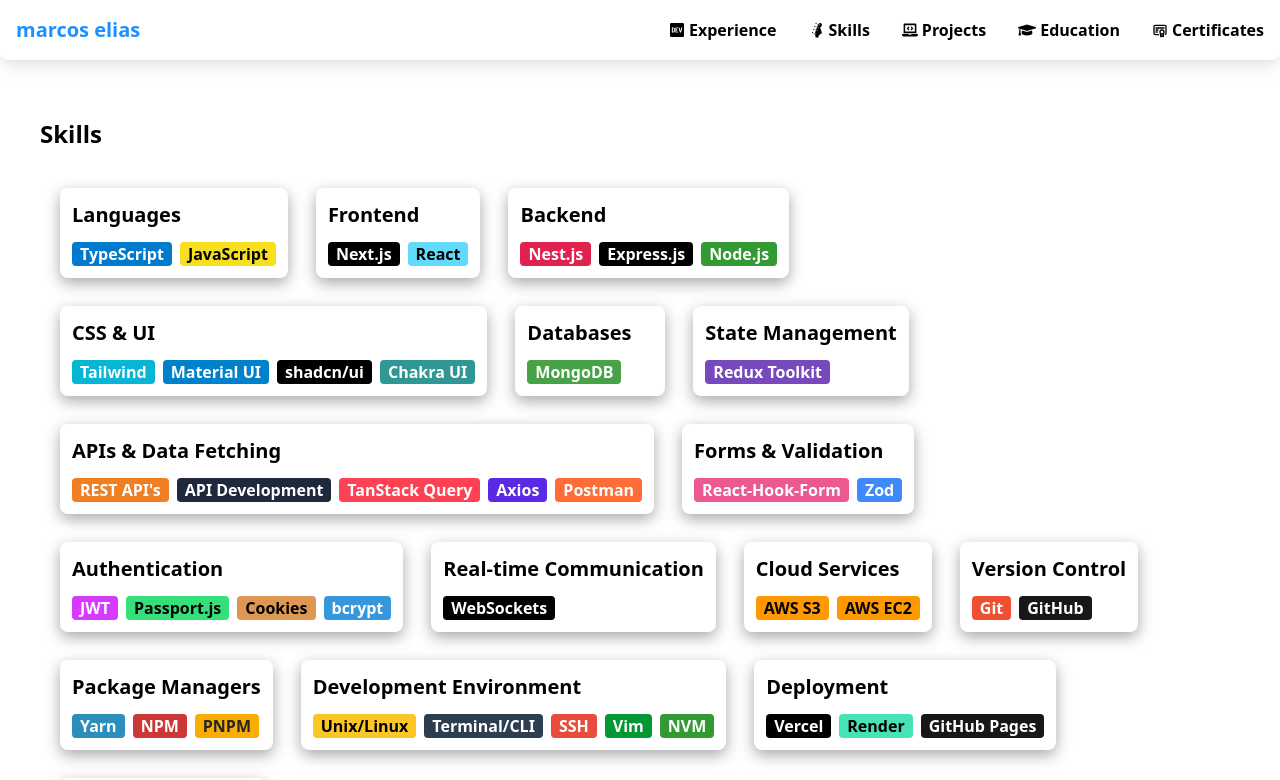
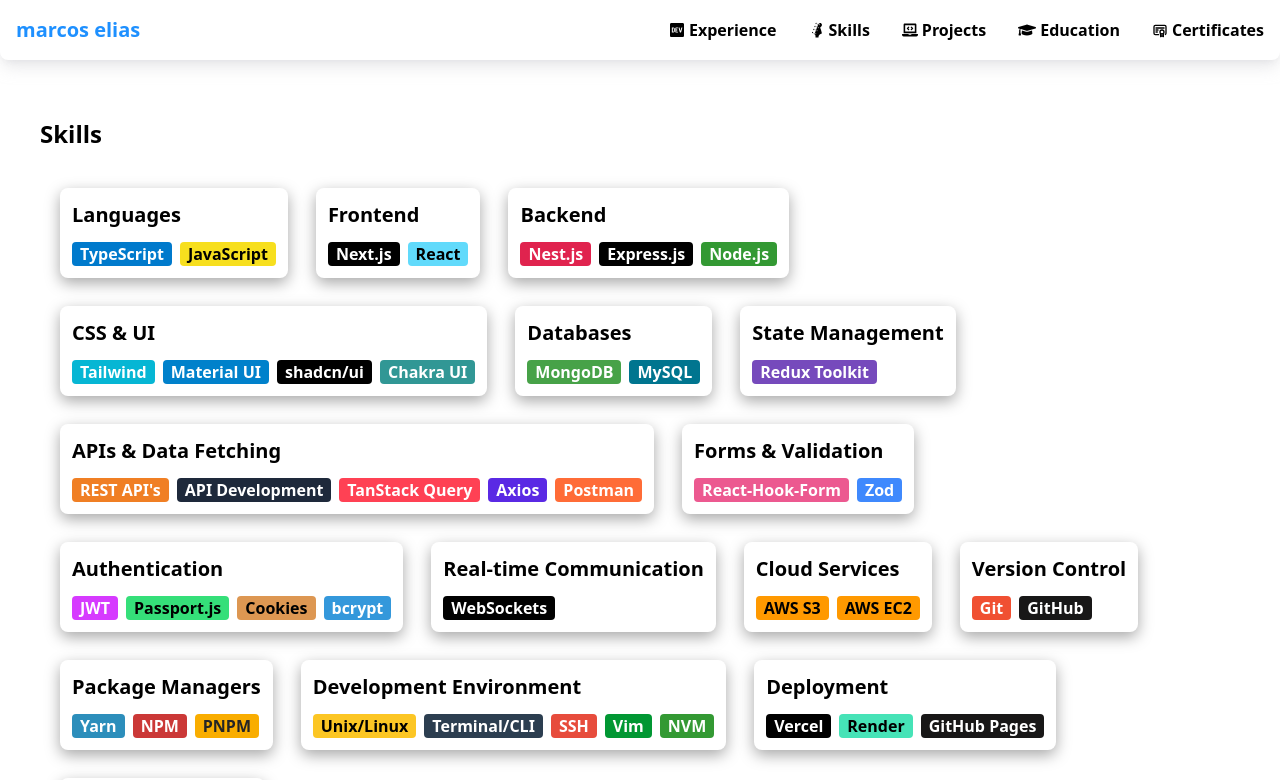
Before and after one commit to mark-elias/MyPortfolio_Next.js, a Next.js app: page /skills in a window 1280 px wide. Shown: the top 780 px of the page. Built offline with nearby package versions, Linux system fonts and the light colour scheme.

Commit message:
update database skills

```diff
--- a/src/constants/skills.constants.ts
+++ b/src/constants/skills.constants.ts
@@ -32,7 +32,7 @@
   {
     id: "databases",
     name: "Databases",
-    skills: ["MongoDB"],
+    skills: ["MongoDB", "MySQL"],
   },
   {
     id: "state-management",
--- a/src/hooks/useBadgeMaker.ts
+++ b/src/hooks/useBadgeMaker.ts
@@ -62,7 +62,7 @@
 
   // Databases
   MongoDB: { backgroundColor: "#47A248", textColor: "#FFFFFF" },
-  mySQL: { backgroundColor: "#00758F", textColor: "#FFFFFF" },
+  MySQL: { backgroundColor: "#00758F", textColor: "#FFFFFF" },
   PostgreSQL: { backgroundColor: "#336791", textColor: "#FFFFFF" },
 
   // ORMs & ODMs
```
